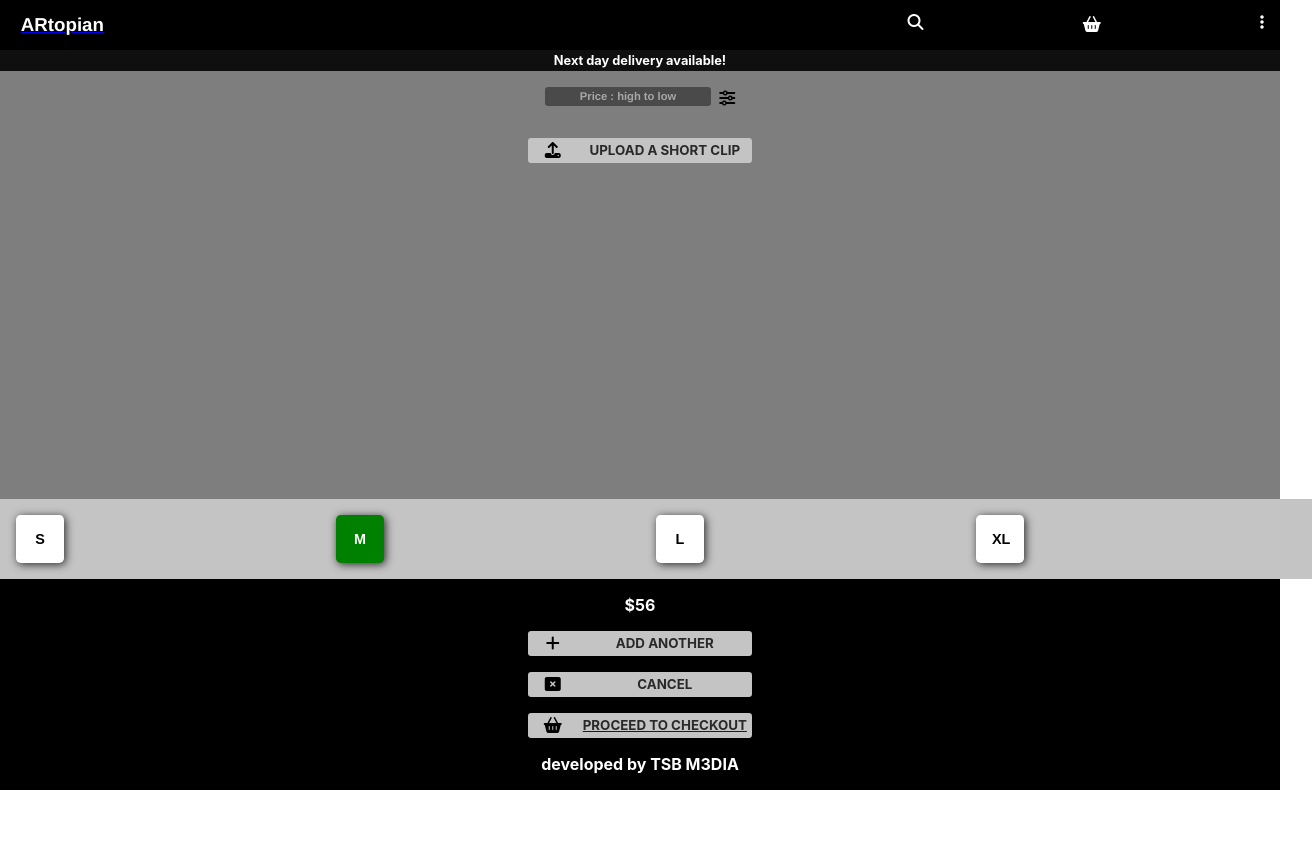
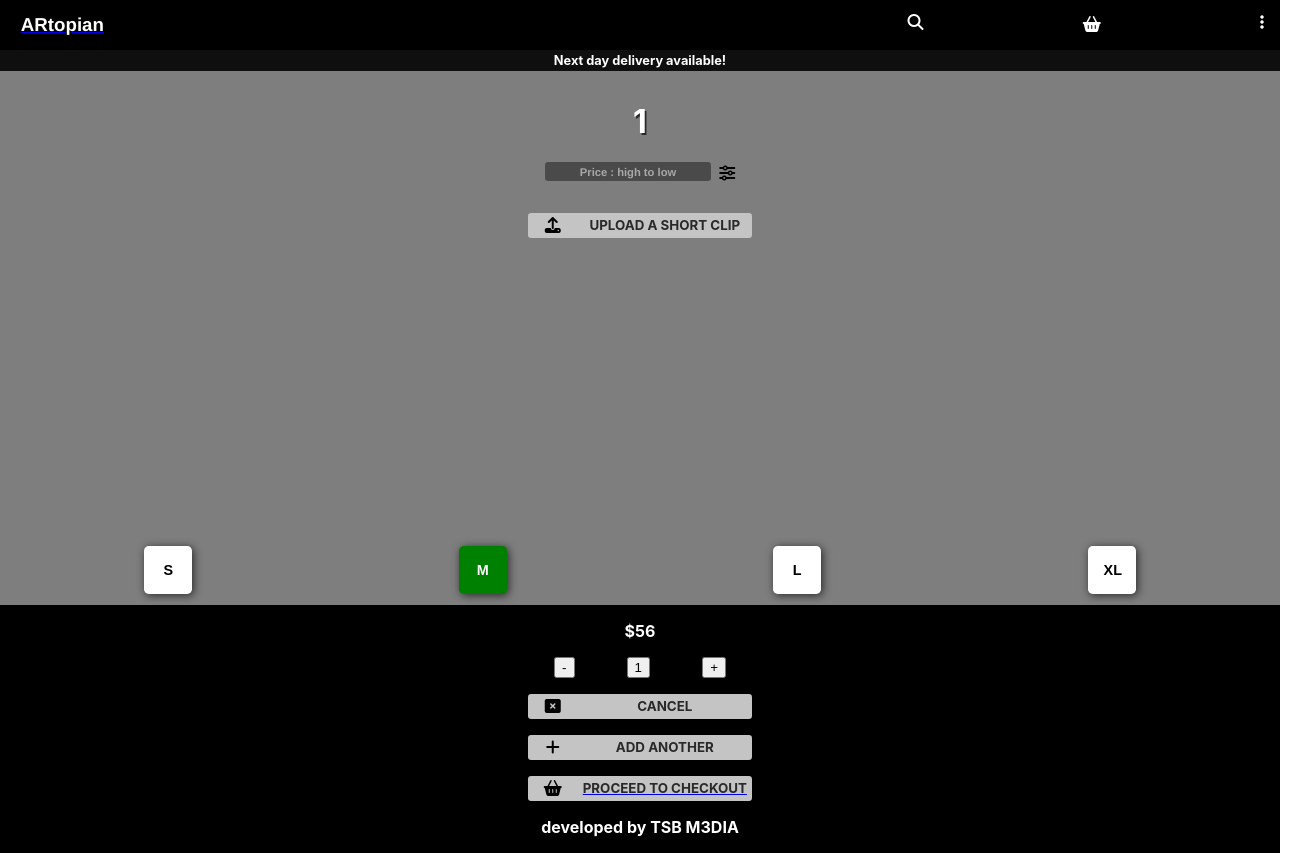
Before and after one commit to TSB1999/ar-topian, a React (Create React App) app: page /shop/1 in a window 1280 px wide. Shown: the whole page, 1312 px wide, since content can reach past the window. Before the commit the page ends 800 px from the top, so only its background shows below. Built offline with nearby package versions, Linux system fonts and the light colour scheme; no server answers.

Commit message:
feature : basic flow to basket impl.

```diff
--- a/src/3.pages/basket/index.tsx
+++ b/src/3.pages/basket/index.tsx
@@ -1,9 +1,13 @@
-import React from "react";
+import React, { useContext } from "react";
+import UserContext from "../../1.stores/UserContext";
 import Sort from "../../5.elements/1.molecules/query-filter";
 import Proceed from "../../5.elements/0.atoms/buttons/proceed";
 import Flex from "../../5.elements/0.atoms/containers/flex";
 
 export default function BASKET_PAGE({ total, ...props }) {
+  const { userData } = useContext(UserContext);
+  const { basket } = userData;
+  console.log(userData);
   return (
     <div style={{ background: "#7e7e7e" }}>
       <div
@@ -17,6 +21,8 @@ export default function BASKET_PAGE({ total, ...props }) {
         <Sort setting="high to low" />
       </div>
 
+      {basket.map((item, key) => {
+        return (
           <div style={{ width: "100%", marginBottom: "1rem" }}>
             <Flex flexDirection="row">
               <div style={{ flex: 1, backgroundColor: "green" }}>
@@ -40,70 +46,14 @@ export default function BASKET_PAGE({ total, ...props }) {
                   alignItems: "center",
                 }}
               >
-            <div>developed by TSB M3DIA</div>
+                <div>{item}</div>
                 <div>developed by TSB M3DIA</div>
                 <div>developed by TSB M3DIA</div>
               </div>
             </Flex>
           </div>
-      <div style={{ width: "100%", marginBottom: "1rem" }}>
-        <Flex flexDirection="row">
-          <div style={{ flex: 1, backgroundColor: "green" }}>
-            <div
-              style={{
-                height: "10vh",
-                backgroundColor: "#1a1a1a",
-              }}
-            >
-              image
-            </div>
-          </div>
-          <div
-            style={{
-              display: "flex",
-              flexDirection: "column",
-              height: "10vh",
-              flex: 3,
-              backgroundColor: "red",
-              justifyContent: "center",
-              alignItems: "center",
-            }}
-          >
-            <div>developed by TSB M3DIA</div>
-            <div>developed by TSB M3DIA</div>
-            <div>developed by TSB M3DIA</div>
-          </div>
-        </Flex>
-      </div>
-      <div style={{ width: "100%", marginBottom: "1rem" }}>
-        <Flex flexDirection="row">
-          <div style={{ flex: 1, backgroundColor: "green" }}>
-            <div
-              style={{
-                height: "10vh",
-                backgroundColor: "#1a1a1a",
-              }}
-            >
-              image
-            </div>
-          </div>
-          <div
-            style={{
-              display: "flex",
-              flexDirection: "column",
-              height: "10vh",
-              flex: 3,
-              backgroundColor: "red",
-              justifyContent: "center",
-              alignItems: "center",
-            }}
-          >
-            <div>developed by TSB M3DIA</div>
-            <div>developed by TSB M3DIA</div>
-            <div>developed by TSB M3DIA</div>
-          </div>
-        </Flex>
-      </div>
+        );
+      })}
 
       <Flex flexDirection="column" backgroundColor="#000" color="#fff">
         <div className="shop__footer">
--- a/src/3.pages/shop/index.tsx
+++ b/src/3.pages/shop/index.tsx
@@ -32,19 +32,19 @@ export default function Shop({ items, ...props }) {
                   width: "100%",
                 }}
               >
-                <div style={{ flex: 3, backgroundColor: "red" }}>
-                  developed by TSB M3DIA
-                </div>
+                <div style={{ flex: 3, backgroundColor: "#cecece" }}>image</div>
                 <div
                   style={{
                     display: "flex",
                     flex: 1,
-                    backgroundColor: "blue",
+                    backgroundColor: "#292929",
                     justifyContent: "center",
                     alignItems: "center",
+                    color: "#fff",
                   }}
                 >
                   {item.name}
+                  {item.price}
                 </div>
               </div>
             </Link>
--- a/src/3.pages/shop_item/index.tsx
+++ b/src/3.pages/shop_item/index.tsx
@@ -1,20 +1,39 @@
-import React from "react";
+import React, { useState, useContext } from "react";
+import UserContext from "../../1.stores/UserContext";
 import Sort from "../../5.elements/1.molecules/query-filter";
 import Grid from "../../5.elements/0.atoms/containers/grid";
 import Flex from "../../5.elements/0.atoms/containers/flex";
 import Proceed from "../../5.elements/0.atoms/buttons/proceed";
 import SizeButton from "../../5.elements/0.atoms/buttons/size";
 import { Link } from "react-router-dom";
+import Heading from "../../5.elements/0.atoms/text/heading";
 
-export default function SHOP__PAGE() {
+export default function SHOP__PAGE(props) {
+  const [quantity, setQuantity] = useState(1);
+  const { userData, setUserData } = useContext(UserContext);
+  console.log(props.match.params);
+  const name = props.match.params.item;
+
+  const addItem = () => {
+    //  add to local stoarage
+    setUserData({
+      ...userData,
+      basket: [...userData.basket, name],
+    });
+    props.history.push("/shop");
+  };
+
   return (
     <div style={{ background: "#7e7e7e" }}>
-      <div className="shop">
+      <div style={{ paddingTop: "0.6rem" }}>
+        <div>
+          <Heading label={name} />
+        </div>
+
         <div
           style={{
             display: "flex",
             justifyContent: "center",
-            paddingTop: "1rem",
             marginBottom: "1rem",
           }}
         >
@@ -33,10 +52,16 @@ export default function SHOP__PAGE() {
         </div>
 
         <Flex flexDirection="column">
-          <div style={{ height: "40vh" }}></div>
+          <div style={{ height: "35vh" }}></div>
         </Flex>
 
-        <Grid noOfColumns={4} backgroundColor="#C4C4C4" padding="1rem">
+        <div
+          style={{
+            display: "flex",
+            justifyContent: "space-around",
+            padding: "0.7rem",
+          }}
+        >
           <div className="shop__button">
             <SizeButton label="S" selected={false} />
           </div>
@@ -49,7 +74,7 @@ export default function SHOP__PAGE() {
           <div className="shop__button">
             <SizeButton label="XL" selected={false} />
           </div>
-        </Grid>
+        </div>
 
         <Flex flexDirection="column" backgroundColor="#000" color="#fff">
           <div style={{ padding: "1rem" }}>
@@ -62,11 +87,34 @@ export default function SHOP__PAGE() {
             >
               ${`56`}
             </div>
-            <div style={{ marginBottom: "1rem" }}>
-              <Proceed icon="plus" label="ADD ANOTHER" />
+            <div
+              style={{
+                display: "flex",
+                justifyContent: "space-around",
+                marginBottom: "1rem",
+              }}
+            >
+              <button
+                onClick={() =>
+                  setQuantity((quantity) => (quantity !== 1 ? quantity - 1 : 1))
+                }
+              >
+                -
+              </button>
+              <button>{quantity}</button>
+              <button onClick={() => setQuantity((quantity) => quantity + 1)}>
+                +
+              </button>
             </div>
             <div style={{ marginBottom: "1rem" }}>
               <Proceed icon="window-close" label="CANCEL" />
+            </div>
+            <div style={{ marginBottom: "1rem" }}>
+              <Proceed
+                icon="plus"
+                label="ADD ANOTHER"
+                onClick={() => addItem()}
+              />
             </div>
             <div style={{ marginBottom: "1rem" }}>
               <Link to="/basket">
--- a/src/5.elements/0.atoms/buttons/proceed/index.tsx
+++ b/src/5.elements/0.atoms/buttons/proceed/index.tsx
@@ -14,6 +14,7 @@ export const ProceedButton: React.FC<ButtonProps> = ({
   backgroundColor,
   label,
   icon,
+  onClick,
   ...props
 }) => {
   return (
@@ -21,6 +22,7 @@ export const ProceedButton: React.FC<ButtonProps> = ({
       type="button"
       className={["proceed-button"].join(" ")}
       style={{ backgroundColor }}
+      onClick={onClick}
       {...props}
     >
       <div className="proceed-button__icon">
--- a/src/5.elements/0.atoms/icons/basket/styles.css
+++ b/src/5.elements/0.atoms/icons/basket/styles.css
@@ -5,6 +5,6 @@
 }
 
 .basket:hover {
-  color: #292929;
-  font-size: 2rem;
+  color: yellow;
+  /* font-size: 2rem; */
 }
--- a/src/5.elements/0.atoms/icons/menu/styles.css
+++ b/src/5.elements/0.atoms/icons/menu/styles.css
@@ -5,6 +5,5 @@
 }
 
 .menu:hover {
-  color: #292929;
-  font-size: 2rem;
+  color: yellow;
 }
--- a/src/5.elements/0.atoms/icons/search/styles.css
+++ b/src/5.elements/0.atoms/icons/search/styles.css
@@ -5,6 +5,6 @@
 }
 
 .search:hover {
-  color: #292929;
-  font-size: 2rem;
+  color: yellow;
+  /* font-size: 2rem; */
 }
--- a/src/5.elements/0.atoms/icons/settings/styles.css
+++ b/src/5.elements/0.atoms/icons/settings/styles.css
@@ -5,6 +5,6 @@
 }
 
 .search:hover {
-  color: #292929;
-  font-size: 2rem;
+  color: yellow;
+  /* font-size: 2rem; */
 }
--- a/src/App.tsx
+++ b/src/App.tsx
@@ -18,9 +18,14 @@ function App() {
     loading: false,
     loggedIn: false,
     username: "",
+    basket: [],
   });
 
   const [items, setItems] = useState<any>([]);
+
+  useEffect(() => {
+    console.log(userData);
+  }, [userData]);
   useEffect(() => {
     axios
       .get("/items", {
@@ -30,12 +35,12 @@ function App() {
       })
       .then((res) => {
         setItems(res.data);
-        // console.log(res.data);
+        console.log(res.data);
       })
       .catch((err) => {
         console.log(err);
       });
-  });
+  }, []);
 
   return (
     <div className="App">
```
Also changed, not shown: src/5.elements/2.organisms/navbar/index.tsx (+11 -0 lines), tsconfig.json (+3 -7 lines). Lines whose indentation alone changed are shown as unchanged.
